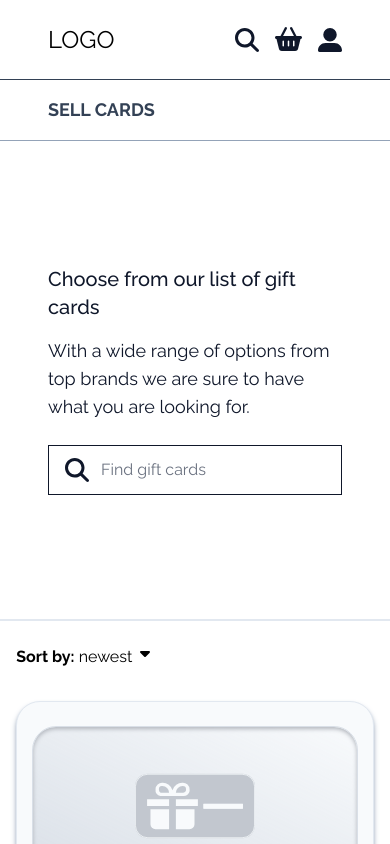
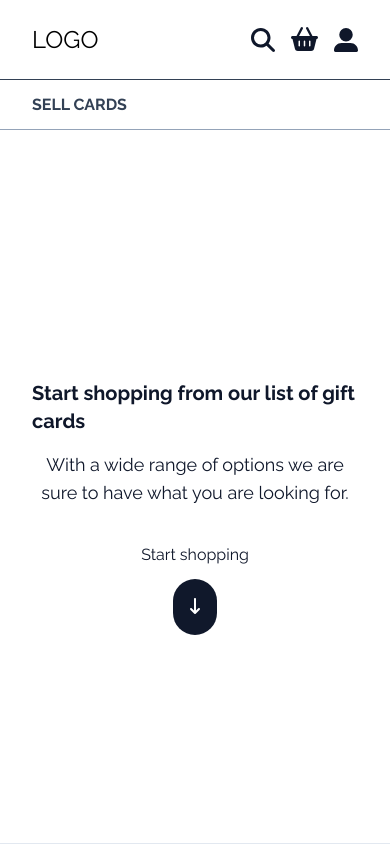
Before and after one commit to Collins-Kareri/my-gold-giftcard, a React (Vite) app: page / in a window 390 px wide. Shown: the top 844 px of the page. Built offline with nearby package versions, Linux system fonts and the light colour scheme.

Commit message:
changed styling to make site responsive

```diff
--- a/src/App.tsx
+++ b/src/App.tsx
@@ -14,6 +14,7 @@ import {
 	faExplosion,
 	faCheckDouble,
 	faCircle,
+	faArrowDownLong,
 } from "@fortawesome/free-solid-svg-icons";
 import NavBar from "~/components/navbar";
 import ErrorPage from "~/pages/errorPage";
@@ -86,7 +87,8 @@ library.add(
 	faExclamation,
 	faExplosion,
 	faCheckDouble,
-	faCircle
+	faCircle,
+	faArrowDownLong
 );
 
 function App() {
--- a/src/components/hero.tsx
+++ b/src/components/hero.tsx
@@ -1,16 +1,23 @@
+import { FontAwesomeIcon } from "@fortawesome/react-fontawesome";
 import SearchBar from "~/components/searchBar";
 
 function Hero() {
 	return (
-		<div className="tw-flex tw-flex-col tw-mb-6 tw-text-slate-900 tw-h-[480px] tw-border-b-2 tw-border-slate-200 tw-justify-center main-container tw-w-full tw-items-start">
-			<h1 className="tw-text-xl md:tw-text-2xl tw-mb-4 tw-font-medium">
-				Choose from our list of gift cards
+		<div className="tw-flex tw-flex-col tw-mb-6 tw-text-slate-900 tw-h-[80vh] tw-border-b-2 tw-border-slate-200 tw-justify-center main-container tw-w-full tw-items-center tw-relative">
+			<h1 className="tw-text-xl md:tw-text-2xl tw-mb-4 tw-font-bold">
+				Start shopping from our list of gift cards
 			</h1>
-			<p className="tw-text-lg md:tw-text-xl tw-mb-6 tw-font-normal tw-w-full md:tw-w-2/4">
-				With a wide range of options from top brands we are sure to have what
-				you are looking for.
+			<p className="tw-text-lg md:tw-text-xl tw-mb-6 tw-font-normal tw-w-full md:tw-w-2/4 tw-text-center">
+				With a wide range of options we are sure to have what you are looking
+				for.
 			</p>
-			<SearchBar />
+
+			<section className="tw-flex tw-flex-col tw-justify-center tw-items-center tw-w-full main-transition">
+				<p className="tw-my-3">Start shopping</p>
+				<div className="tw-w-fit tw-h-fit tw-p-4 tw-text-white tw-bg-slate-900 tw-rounded-full tw-animate-pulse">
+					<FontAwesomeIcon icon={"arrow-down-long"} />
+				</div>
+			</section>
 		</div>
 	);
 }
--- a/src/components/navbar.tsx
+++ b/src/components/navbar.tsx
@@ -21,7 +21,7 @@ function MyCta({
 		setAlternativeSearchBarToggleStatus(!alternativeSearchBarToggleStatus);
 	}
 	return (
-		<section className="tw-text-slate-900 tw-flex tw-items-center tw-h-fit">
+		<section className="tw-text-slate-900 tw-flex tw-items-center">
 			<FontAwesomeIcon
 				icon={"magnifying-glass"}
 				size={"xl"}
@@ -36,7 +36,7 @@ function MyCta({
 
 function AlternativeSearchBar(props: React.ComponentPropsWithoutRef<"div">) {
 	return (
-		<div className="tw-w-full tw-py-4 tw-absolute tw-h-fit tw-flex tw-justify-center tw-top-[80px] tw-left-0 tw-z-40 tw-bg-white main-transition tw-border-b tw-border-slate-400">
+		<div className="tw-w-full tw-py-4 tw-absolute tw-h-[90px] tw-flex tw-justify-center tw-top-[80px] tw-left-0 tw-z-40 tw-bg-white main-transition tw-border-b tw-border-slate-400">
 			<span className="tw-block tw-w-11/12">
 				<SearchBar />
 			</span>
@@ -51,10 +51,10 @@ function MainNavBar() {
 	] = useState(false);
 
 	return (
-		<div className="tw-flex tw-justify-between tw-items-center tw-w-full tw-border-b tw-border-slate-700 main-container tw-py-4 tw-bg-white tw-h-[80px]">
+		<div className="tw-flex tw-relative tw-justify-between tw-items-center tw-w-full tw-border-b tw-border-slate-700 main-container tw-py-4 tw-bg-white tw-h-[80px]">
 			{alternativeSearchBarToggleStatus ? <AlternativeSearchBar /> : <></>}
 			<Logo />
-			<div className="tw-w-fit tw-h-fit tw-hidden md:tw-block">
+			<div className="tw-w-fit tw-hidden md:tw-block">
 				<SearchBar />
 			</div>
 			<MyCta
@@ -69,10 +69,10 @@ function MainNavBar() {
 
 function SecondaryNavBar() {
 	return (
-		<div className="tw-flex tw-justify-between tw-items-center tw-w-full tw-border-b tw-border-slate-400 main-container tw-py-4 tw-text-slate-700 tw-h-full tw-bg-white main-transition tw-sticky">
+		<div className="tw-flex tw-justify-between tw-items-center tw-w-full tw-border-b tw-border-slate-400 main-container tw-py-4 tw-text-slate-700 tw-bg-white main-transition tw-h-[50px]">
 			<Link
 				to={"sell"}
-				className="tw-inline-block tw-uppercase tw-font-bold tw-text-lg tw-cursor-pointer hover:tw-underline hover:tw-underline-offset-8 hover:tw-underline-offset-slate-900 hover:tw-text-slate-900 main-transition">
+				className="tw-inline-block tw-uppercase tw-font-bold tw-cursor-pointer hover:tw-underline hover:tw-underline-offset-8 hover:tw-underline-offset-slate-900 hover:tw-text-slate-900 main-transition">
 				sell cards
 			</Link>
 		</div>
@@ -102,9 +102,9 @@ function NavBar({ children }: NavBarProps) {
 	return (
 		<>
 			<nav
-				className={`tw-sticky tw-top-[0px] tw-z-20 tw-h-fit ${
+				className={`tw-sticky tw-top-[0px] tw-z-20 ${
 					handleWhetherToShow() ? "tw-invisible" : ""
-				} ${handleWhetherToShow() ? "tw-hidden" : ""}`}>
+				} ${handleWhetherToShow() ? "tw-hidden" : ""} tw-h-[170px]`}>
 				<MainNavBar />
 				<SecondaryNavBar />
 			</nav>
--- a/src/components/notifications/notification.tsx
+++ b/src/components/notifications/notification.tsx
@@ -70,12 +70,12 @@ function Notification({ type, title, message, identifier }: NotificationProps) {
 
 	return (
 		<section
-			className={`tw-w-[420px] tw-flex tw-justify-between tw-items-center tw-h-fit tw-bg-slate-50 tw-shadow-md tw-border-l-4 tw-px-6 tw-py-3 tw-text-slate-800 tw-my-4 ${container}`}>
+			className={`tw-w-full md:tw-w-[420px] tw-flex tw-justify-between tw-items-center tw-h-fit tw-bg-slate-50 tw-shadow-md tw-border-l-4 tw-px-4 md:tw-px-6 tw-py-3 tw-text-slate-800 tw-my-4 ${container}`}>
 			<span
-				className={` tw-text-white tw-rounded-full tw-w-9 tw-h-9 tw-flex tw-justify-center tw-items-center ${icon.bg_color}`}>
+				className={` tw-text-white tw-rounded-full tw-w-fit tw-h-fit md:tw-flex tw-justify-center tw-items-center tw-p-2 tw-px-3 tw-mr-4 tw-hidden ${icon.bg_color}`}>
 				<FontAwesomeIcon icon={icon.myIcon} />
 			</span>
-			<div>
+			<div className="tw-mr-2">
 				<h1 className="tw-font-medium tw-capitalize">{title}</h1>
 				<p className="tw-text-slate-600 tw-capitalize">{message}</p>
 			</div>
--- a/src/components/notifications/notificationsList.tsx
+++ b/src/components/notifications/notificationsList.tsx
@@ -17,7 +17,7 @@ function NotificationList() {
 
 	return (
 		<div
-			className={`tw-fixed tw-w-full tw-h-fit tw-z-30 tw-px-6 tw-py-8 tw-flex tw-justify-end tw-flex-col tw-items-end ${
+			className={`tw-fixed tw-w-full tw-h-fit tw-z-30 tw-px-6 tw-py-8 tw-flex tw-justify-center md:tw-justify-end tw-flex-col tw-items-center md:tw-items-end ${
 				notifications.length <= 0 ? "tw-hidden" : ""
 			}`}>
 			{notifications.map((notification) => {
--- a/src/components/shoppingCart.tsx
+++ b/src/components/shoppingCart.tsx
@@ -32,7 +32,7 @@ function ShoppingCartModal({ openModal, cart }: ShoppingCartModalProps) {
 		<>
 			<div className="tw-fixed tw-top-0 tw-right-0 tw-w-full tw-h-full tw-bg-slate-900 tw-opacity-50 tw-z-10"></div>
 
-			<div className="tw-fixed tw-w-2/4 tw-h-screen tw-right-0 tw-z-20 tw-top-0 tw-text-slate-900 tw-bg-white lg:tw-w-[400px]">
+			<div className="tw-fixed tw-w-11/12 md:tw-w-2/4 tw-h-screen tw-right-0 tw-z-20 tw-top-0 tw-text-slate-900 tw-bg-white lg:tw-w-[400px]">
 				{/**modal close button*/}
 				<div className="tw-border-b tw-border-b-slate-700 tw-flex tw-bg-white tw-justify-between tw-sticky tw-top-0 tw-w-full tw-right-0 tw-px-3 tw-py-4 tw-shadow-md tw-h-[80px] tw-items-center">
 					<div className="tw-w-fit tw-h-fit tw-flex tw-justify-between tw-bg-white tw-items-center">
@@ -68,7 +68,7 @@ function ShoppingCartModal({ openModal, cart }: ShoppingCartModalProps) {
 				</div>
 
 				{/**checkout */}
-				<div className="tw-border-b tw-border-b-slate-300 tw-flex tw-justify-centre tw-items-center tw-w-2/4 tw-right-0 tw-bottom-0 tw-h-fit tw-flex-col tw-border-t tw-border-t-slate-700 tw-shadow-md tw-fixed tw-py-5 tw-bg-white tw-rounded-t-2xl lg:tw-w-[400px]">
+				<div className="tw-border-b tw-border-b-slate-300 tw-flex tw-justify-centre tw-items-center tw-w-11/12 md:tw-w-2/4 tw-right-0 tw-bottom-0 tw-h-fit tw-flex-col tw-border-t tw-border-t-slate-700 tw-shadow-md tw-fixed tw-py-5 tw-bg-white tw-rounded-t-2xl lg:tw-w-[400px]">
 					<p className="tw-font-bold tw-capitalize tw-mb-3">total ${total}</p>
 					<Link
 						to="/checkout"
@@ -116,7 +116,7 @@ function ShoppingCart() {
 				{cart.length > 0 ? (
 					<FontAwesomeIcon
 						icon={"circle"}
-						className="tw-text-green-600 tw-absolute tw-right-2 -tw-top-1"
+						className="tw-text-green-600 tw-absolute -tw-right-2 -tw-top-1"
 						size={"xs"}
 					/>
 				) : (
--- a/src/index.css
+++ b/src/index.css
@@ -18,6 +18,6 @@
     }
 
     .main-container{
-        @apply tw-px-12
+        @apply tw-px-8 md:tw-px-12 tw-relative
     }
 }
--- a/src/pages/home.tsx
+++ b/src/pages/home.tsx
@@ -7,7 +7,7 @@ function Home() {
     return (
 			<>
 				<Hero />
-				<section className="tw-w-11/12 md:tw-px-[32px] tw-mb-9 tw-mx-auto">
+				<section className="main-container tw-mb-9 tw-mx-auto">
 					<SortBar />
 					<ProductList />
 				</section>
```
